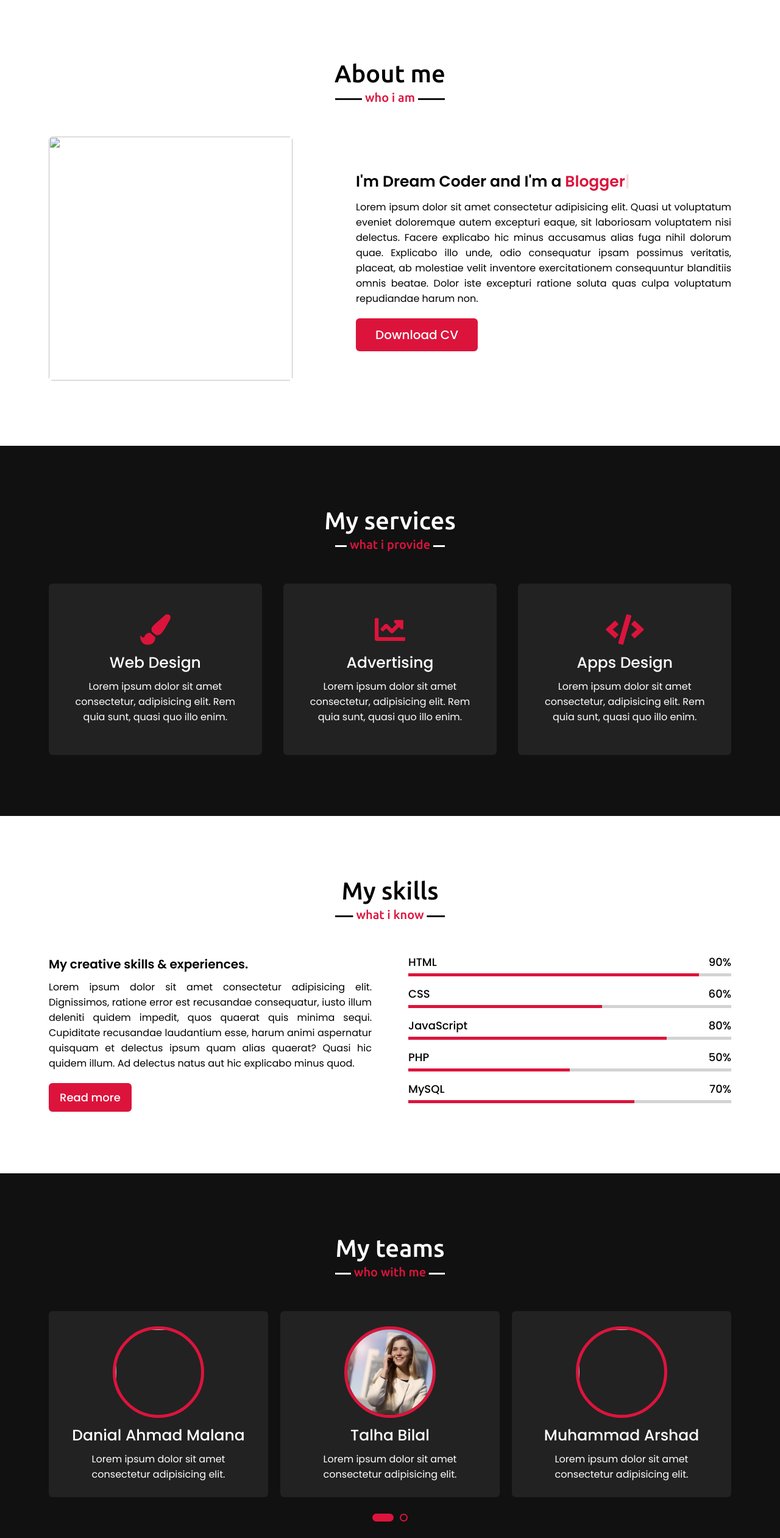
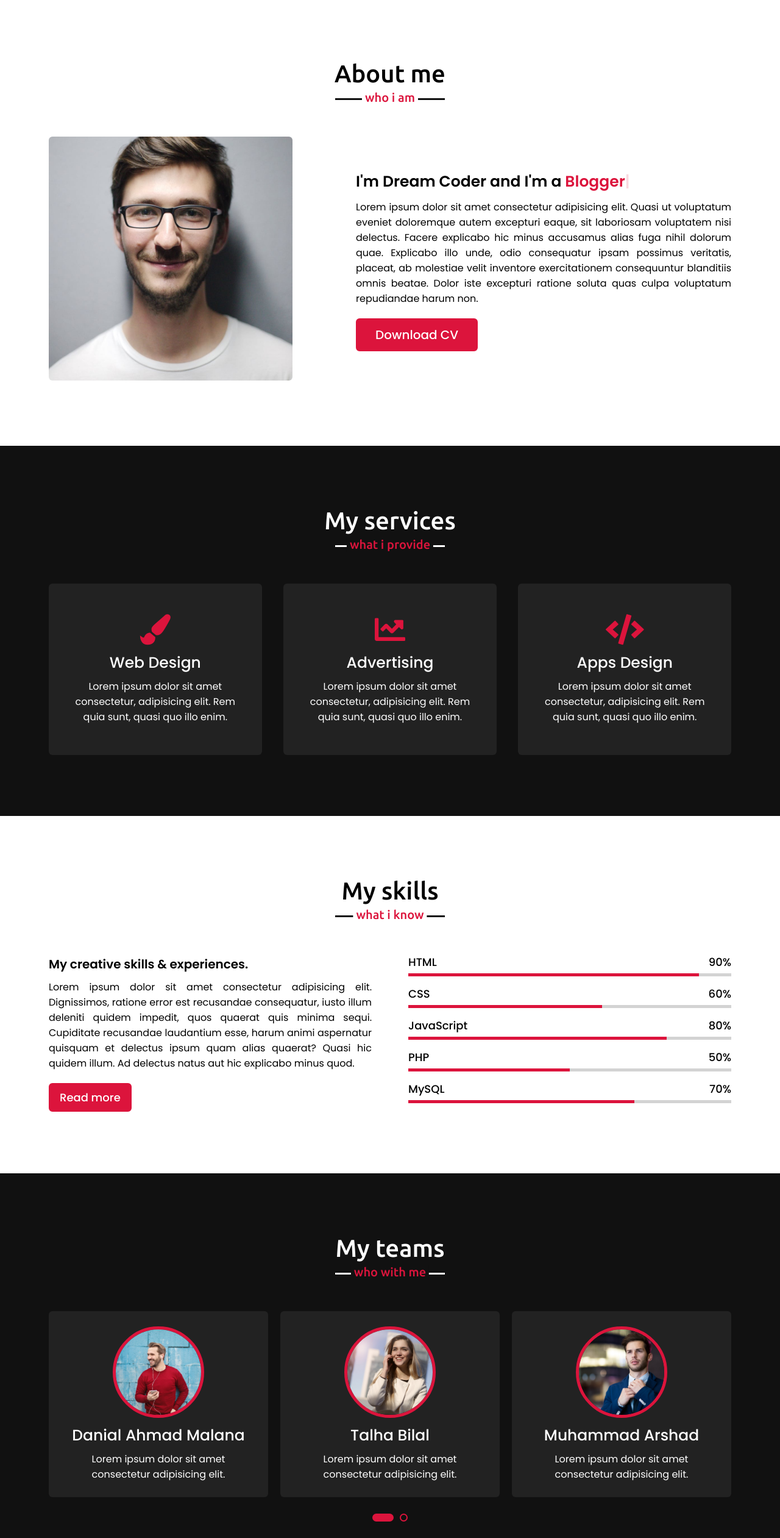
Before and after one commit to shahidshb/Protfolio, a plain HTML site: page index.html in a window 1280 px wide. Shown: the part 802-3324 px from the top of the page at 61% size. Drawn offline with nearby package versions, Linux system fonts and the light colour scheme; files whose address does not match are found by name.

Commit message:
Update index.html

```diff
--- a/index.html
+++ b/index.html
@@ -52,7 +52,7 @@
             <h2 class="title">About me</h2>
             <div class="about-content">
                 <div class="column left">
-                    <img src="images/profile-1.jpeg" alt="">
+                    <img src="profile-1.jpeg" alt="">
                 </div>
                 <div class="column right">
                     <div class="text">I'm Dream Coder and I'm a <span class="typing-2"></span></div>
@@ -152,14 +152,14 @@
             <div class="carousel owl-carousel">
                 <div class="card">
                     <div class="box">
-                        <img src="images/profile-1.jpeg" alt="">
+                        <img src="profile-1.jpeg" alt="">
                         <div class="text">Chaudhary Shahid</div>
                         <p>Lorem ipsum dolor sit amet consectetur adipisicing elit.</p>
                     </div>
                 </div>
                 <div class="card">
                     <div class="box">
-                        <img src="images/profile-2.jpeg" alt="">
+                        <img src="profile-2.jpeg" alt="">
                         <div class="text">Danial Ahmad Malana</div>
                         <p>Lorem ipsum dolor sit amet consectetur adipisicing elit.</p>
                     </div>
@@ -173,7 +173,7 @@
                 </div>
                 <div class="card">
                     <div class="box">
-                        <img src="images/profile-4.jpeg" alt="">
+                        <img src="profile-4.jpeg" alt="">
                         <div class="text">Muhammad Arshad</div>
                         <p>Lorem ipsum dolor sit amet consectetur adipisicing elit.</p>
                     </div>
```
